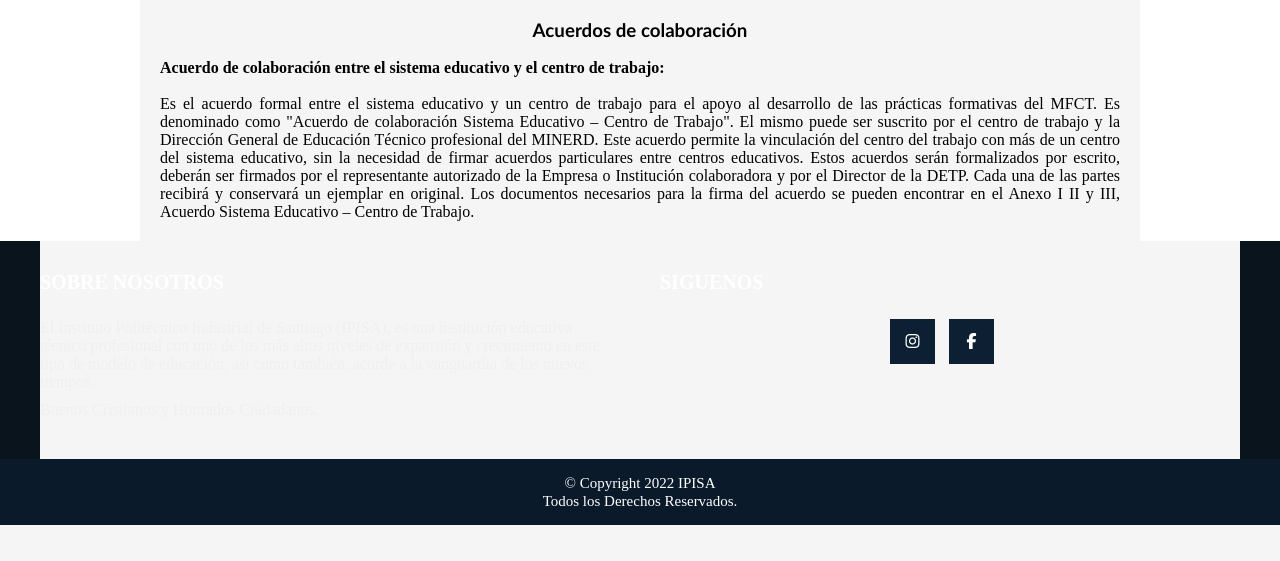
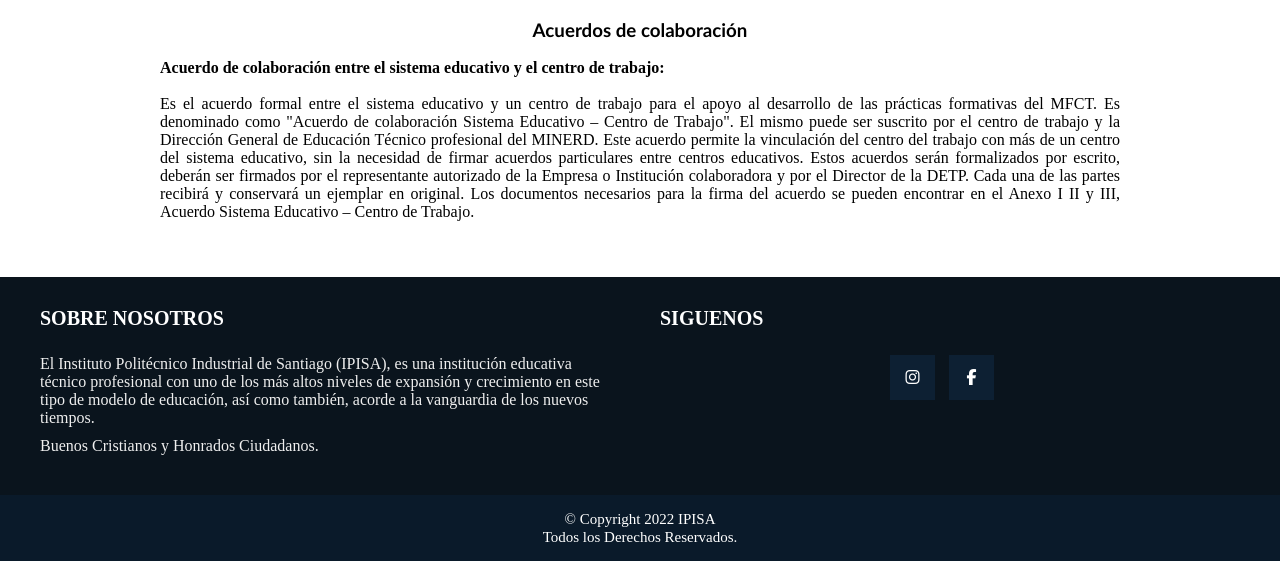
Before and after one commit to alexa111119/practica_equipo2, a PHP site: page /practica_equipo2/familia.php in a window 1280 px wide. Shown: the part 688-1249 px from the top of the page. Before the commit the page ends 1213 px from the top, so only its background shows below. Run offline with PHP 8.4, Linux system fonts and the light colour scheme; some libraries are stand-ins or nearby versions.

Commit message:
cambios en familia

```diff
--- a/css/familia.css
+++ b/css/familia.css
@@ -47,10 +47,6 @@ h1 {
     margin-top: 30px;
 }
 
-div {
-    background-color:rgb(245, 245, 245);
-}
-
 .FEstudiantes {
     text-align: justify;
     max-width: 1000px;
--- a/familia.php
+++ b/familia.php
@@ -21,6 +21,7 @@
 
 <h1>Familia</h1>
 <br> <br>
+
 
     <div class="FEstudiantes">
     <h3>Funciones estudiante bachillerato tecnico</h3> <br>
@@ -55,15 +56,19 @@
 <br>
 <br>
 
-<div class="AColabsiscen">
+ <div class="AColabsiscen">
 
  <h3>Acuerdos de colaboración</h3> <br>
 
  <h4>Acuerdo de colaboración entre el sistema educativo y el centro de trabajo:</h4> <br>
  <p>Es el acuerdo formal entre el sistema educativo y un centro de trabajo para el apoyo al desarrollo de las prácticas formativas del MFCT. Es denominado como "Acuerdo de  colaboración Sistema Educativo – Centro de Trabajo". El mismo puede ser suscrito por el  centro de trabajo y la Dirección General de Educación Técnico profesional del MINERD. Este  acuerdo permite la vinculación del centro del trabajo con más de un centro del sistema  educativo, sin la necesidad de firmar acuerdos particulares entre centros educativos.
     Estos acuerdos serán formalizados por escrito, deberán ser firmados por el representante  autorizado de la Empresa o Institución colaboradora y por el Director de la DETP. Cada una  de las partes recibirá y conservará un ejemplar en original.
-    Los documentos necesarios para la firma del acuerdo se pueden encontrar en el Anexo I II y  III, Acuerdo Sistema Educativo – Centro de Trabajo.</p>
-</div>
+    Los documentos necesarios para la firma del acuerdo se pueden encontrar en el Anexo I II y  III, Acuerdo Sistema Educativo – Centro de Trabajo.</p>  <br>  <br>
+ </div>
+
+
+
+
 
 <?php
 include_once 'footer.php';
```
